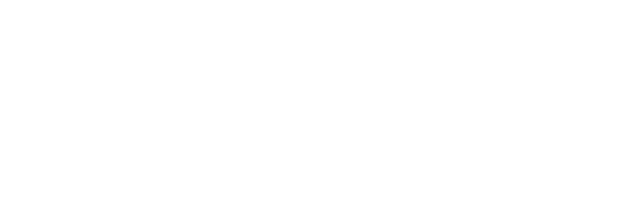
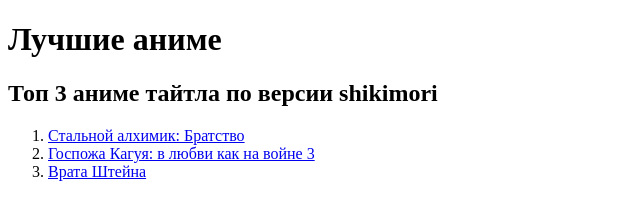
Before and after one commit to roman-resets/task-html, a website: page src/index.html in a window 1280 px wide. Shown: the whole page, without its empty margins (0-640 px from the left). Drawn offline with Linux system fonts and the light colour scheme.

Commit message:
Задание по HTML

```diff
--- a/src/index.html
+++ b/src/index.html
@@ -3,5 +3,28 @@
     <head>
         <title>HTML</title>
     </head>
-    <body></body>
+    <body>
+        <h1>Лучшие аниме</h1>
+        <h2>Топ 3 аниме тайтла по версии shikimori</h2>
+        <ol>
+            <li>
+                <a
+                    href="https://shikimori.one/animes/z5114-fullmetal-alchemist-brotherhood"
+                    >Стальной алхимик: Братство</a
+                >
+            </li>
+            <li>
+                <a
+                    href="https://shikimori.one/animes/43608-kaguya-sama-wa-kokurasetai-ultra-romantic"
+                    >Госпожа Кагуя: в любви как на войне 3</a
+                >
+            </li>
+            <li>
+                <a href="https://shikimori.one/animes/z9253-steins-gate"
+                    >Врата Штейна</a
+                >
+            </li>
+        </ol>
+
+    </body>
 </html>
```
